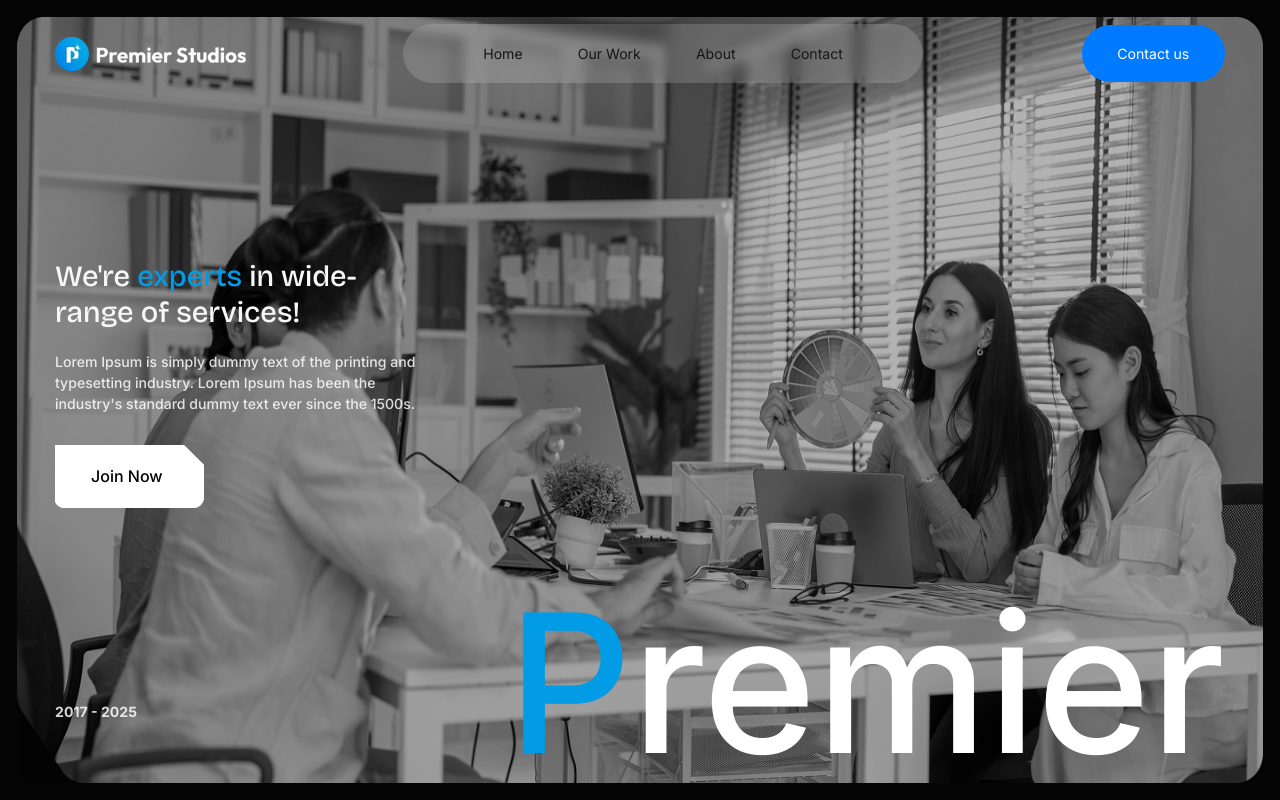
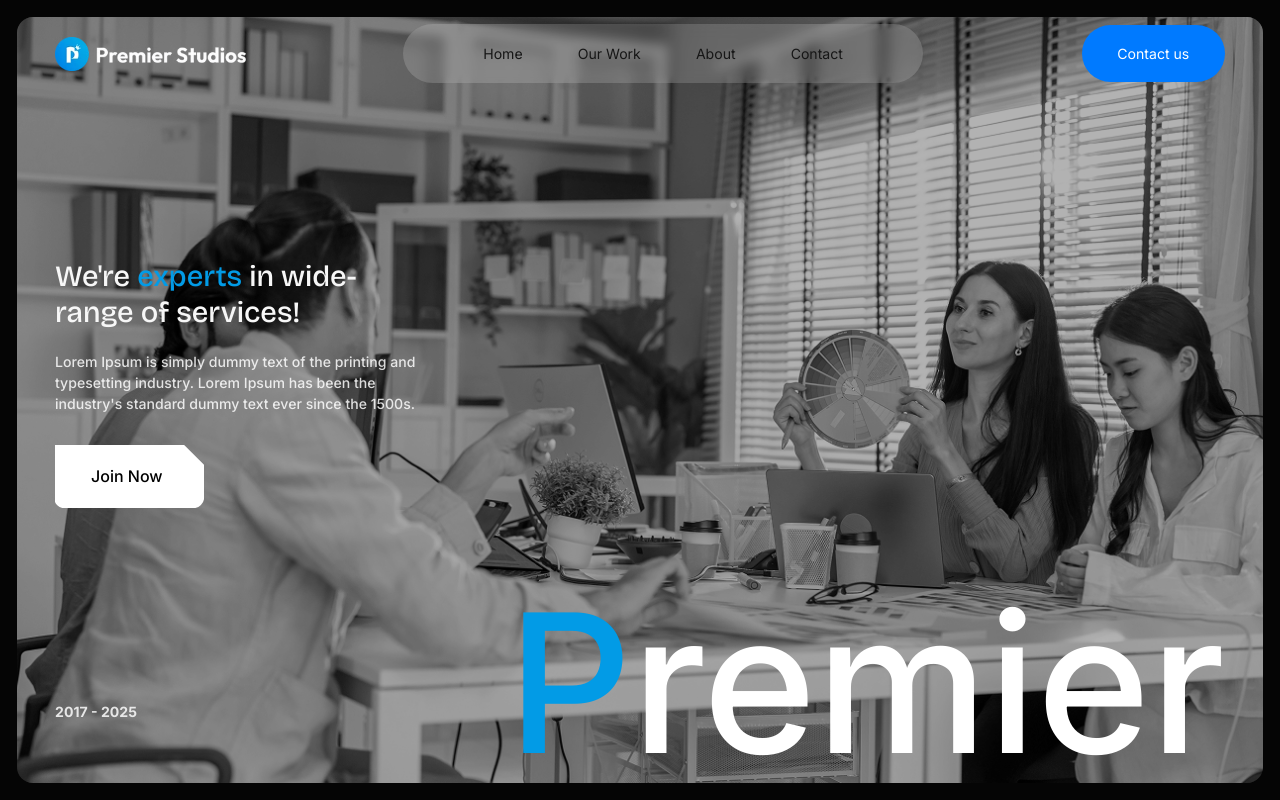
Before and after one commit to neonbhai/premier-studios-homepage, a Next.js app: page / in a window 1280 px wide. Shown: the top 800 px of the page. Built offline with nearby package versions, Linux system fonts and the light colour scheme; a web font is replaced by a local one.

Commit message:
Add object cover to the image in hero section

```diff
--- a/src/app/components/HeroSection.tsx
+++ b/src/app/components/HeroSection.tsx
@@ -41,10 +41,11 @@ export default function HeroSection({
         <div className="relative h-screen min-h-[600px] w-full overflow-hidden">
             {/* Background Image */}
             <div className="absolute inset-0 m-[17px] rounded-2xl">
-                <img
+                <Image
                     src={backgroundImage}
                     alt="Hero background"
-                    className="h-full w-full rounded-2xl object-center grayscale"
+                    fill
+                    className="rounded-2xl object-cover grayscale"
                 />
                 {/* Dark overlay */}
                 <div className="absolute inset-0 rounded-2xl bg-black/30"></div>
@@ -70,7 +71,7 @@ export default function HeroSection({
 
             {/* Content Section */}
             {showContentSection && (
-                <div className="absolute top-[30vh] left-7 flex  flex-col gap-6 sm:top-[32vh] sm:left-8  w-[calc(90%-4rem)]  sm:w-[calc(70%-4rem)]  md:w-[calc(40%-4rem)] sm:gap-8 xl:top-[32.4vh] xl:left-[4.3vw] xl:w-[29.5vw] xl:gap-[3.9vh]">
+                <div className="absolute top-[30vh] left-7 flex w-[calc(90%-4rem)] flex-col gap-6 sm:top-[32vh] sm:left-8 sm:w-[calc(70%-4rem)] sm:gap-8 md:w-[calc(40%-4rem)] xl:top-[32.4vh] xl:left-[4.3vw] xl:w-[29.5vw] xl:gap-[3.9vh]">
                     <div className="flex flex-col gap-4 sm:gap-5 xl:gap-[2.6vh]">
                         {/* Heading */}
                         <h2 className="font-bricolage max-w-[90%] text-xl leading-[1.2] font-medium text-[#F7F7F7] sm:text-2xl xl:max-w-[27.1vw] xl:text-[2.3vw]">
@@ -117,7 +118,7 @@ export default function HeroSection({
             )}
             {!showYearBadge && (
                 <div className="absolute right-6 bottom-6 sm:right-8 sm:bottom-0 xl:right-[4.3vw]">
-                    <h1 className="text-6xl leading-[1.199] font-medium text-white sm:text-6xl md:text-8xl xl:text-[15.1vw] pointer-events-none">
+                    <h1 className="pointer-events-none text-6xl leading-[1.199] font-medium text-white sm:text-6xl md:text-8xl xl:text-[15.1vw]">
                         {brandText.slice(0)}{' '}
                         <span className="text-[#029BE6]">
                             {brandHighlightLetter}
```
